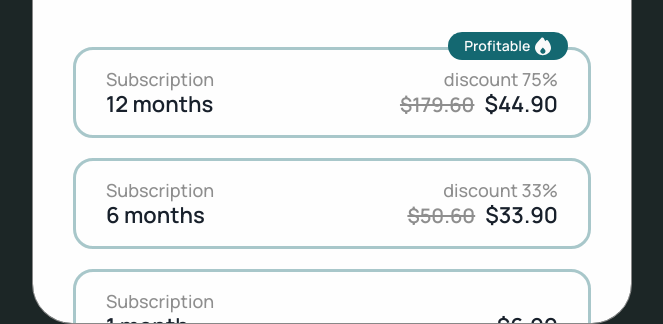
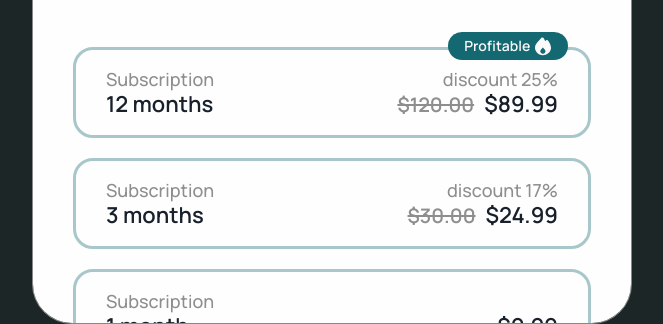
Before and after one commit to D-Danilov1/stripe, a Next.js app: page / in a window 1280 px wide. Shown: the part 476-800 px from the top of the page, without its empty margins (308-971 px from the left). Built offline with nearby package versions, Linux system fonts and the light colour scheme.

Commit message:
change price

```diff
--- a/lang/en.json
+++ b/lang/en.json
@@ -4,9 +4,10 @@
 	"Profitable": "Profitable",
 	"Subscription": "Subscription",
 	"12 months": "12 months",
-	"6 months": "6 months",
+	"3 months": "3 months",
 	"1 month": "1 month",
-	"discount 75%": "discount 75%",
+	"discount 17%": "discount 17%",
+	"discount 25%": "discount 25%",
 	"discount 33%": "discount 33%",
 	"Payment NEXT App": "Payment NEXT App",
 	"Something went wrong.": "Something went wrong.",
@@ -18,11 +19,11 @@
 	"Go to the payment": "Go to the payment",
 	"Thanks for the payment!": "Thanks for the payment!",
 	"Subscribe": "Subscribe",
-	"$360": "$179.60",
-	"$44.90": "$44.90",
-	"$49": "$50.60",
-	"$33.90": "$33.90",
-	"$6.90": "$6.90",
+	"1 month price": "$9.99",
+	"3 months price": "$24.99",
+	"3 months price discount": "$30.00",
+	"12 months price": "$89.99",
+	"12 months price discount": "$120.00",
 	"We are on Google Play": "We are on Google Play",
 	"We are on App Store": "We are on App Store",
 	"or": "or",
--- a/lang/ru.json
+++ b/lang/ru.json
@@ -4,9 +4,10 @@
 	"Profitable": "Выгодно",
 	"Subscription": "Подписка",
 	"12 months": "12 месяцев",
-	"6 months": "6 месяцев",
+	"3 months": "3 месяца",
 	"1 month": "1 месяц",
-	"discount 75%": "скидка 75%",
+	"discount 17%": "скидка 17%",
+	"discount 25%": "скидка 25%",
 	"discount 33%": "скидка 33%",
 	"Payment NEXT App": "Оплата NEXT App",
 	"Something went wrong.": "Что-то пошло не так.",
@@ -18,11 +19,11 @@
 	"Go to the payment": "Перейти к оплате",
 	"Thanks for the payment!": "Спасибо за оплату!",
 	"Subscribe": "Подписаться",
-	"$360": "15.960р",
-	"$44.90": "3990р",
-	"$49": "4.599р",
-	"$33.90": "2.990р",
-	"$6.90": "599р",
+	"1 month price": "990₽",
+	"3 months price": "2.490₽",
+	"3 months price discount": "3.000₽",
+	"12 months price": "7.990₽",
+	"12 months price discount": "12.000₽",
 	"We are on Google Play": "Мы в Google Play",
 	"We are on App Store": "Мы в App Store",
 	"or": "или",
--- a/src/home/Home.tsx
+++ b/src/home/Home.tsx
@@ -7,12 +7,12 @@ import { useRouter } from "next/router"
 import Cookies from "js-cookie"
 import Arrow from "../assets/Arrow.svg"
 
-const price12R = "3990"
-const price6R = "2990"
-const priceR = "599"
-const price12 = "44.90"
-const price6 = "33.90"
-const price = "6.99"
+const price12R = "7990"
+const price3R = "2490"
+const priceR = "990"
+const price12 = "89.99"
+const price3 = "24.99"
+const price = "9.99"
 
 const Home = () => {
 	const { locale, push } = useRouter()
@@ -23,8 +23,8 @@ const Home = () => {
 			if (amount === price12) {
 				await Cookies.set("amount", price12R)
 			}
-			if (amount === price6) {
-				await Cookies.set("amount", price6R)
+			if (amount === price3) {
+				await Cookies.set("amount", price3R)
 			}
 			if (amount === price) {
 				await Cookies.set("amount", priceR)
@@ -39,8 +39,8 @@ const Home = () => {
 			if (amount == price12) {
 				await Cookies.set("amount", price12)
 			}
-			if (amount == price6) {
-				await Cookies.set("amount", price6)
+			if (amount == price3) {
+				await Cookies.set("amount", price3)
 			}
 			if (amount == price) {
 				await Cookies.set("amount", price)
@@ -64,8 +64,8 @@ const Home = () => {
 		if (amount === price12) {
 			await Cookies.set("amount", price12R)
 		}
-		if (amount === price6) {
-			await Cookies.set("amount", price6R)
+		if (amount === price3) {
+			await Cookies.set("amount", price3R)
 		}
 		if (amount === price) {
 			await Cookies.set("amount", priceR)
@@ -79,8 +79,8 @@ const Home = () => {
 		if (amount === price12R) {
 			await Cookies.set("amount", price12)
 		}
-		if (amount === price6R) {
-			await Cookies.set("amount", price6)
+		if (amount === price3R) {
+			await Cookies.set("amount", price3)
 		}
 		if (amount === priceR) {
 			await Cookies.set("amount", price)
@@ -132,26 +132,26 @@ const Home = () => {
 									<p className={styles.box__subtitle}>{t("12 months")}</p>
 								</div>
 								<div>
-									<p className={styles.box__title}>{t("discount 75%")}</p>
+									<p className={styles.box__title}>{locale == 'en' ? t("discount 25%") : t("discount 33%")}</p>
 									<p className={styles.box__subtitle}>
-										<span>{t("$360")}</span>
-										{t("$44.90")}
+										<span>{t("12 months price discount")}</span>
+										{t("12 months price")}
 									</p>
 								</div>
 							</div>
 							<div
 								className={styles.box}
-								onClick={() => handlePayment(price6, "6")}
+								onClick={() => handlePayment(price3, "3")}
 							>
 								<div>
 									<p className={styles.box__title}>{t("Subscription")}</p>
-									<p className={styles.box__subtitle}>{t("6 months")}</p>
+									<p className={styles.box__subtitle}>{t("3 months")}</p>
 								</div>
 								<div>
-									<p className={styles.box__title}>{t("discount 33%")}</p>
+									<p className={styles.box__title}>{t("discount 17%")}</p>
 									<p className={styles.box__subtitle}>
-										<span>{t("$49")}</span>
-										{t("$33.90")}
+										<span>{t("3 months price discount")}</span>
+										{t("3 months price")}
 									</p>
 								</div>
 							</div>
@@ -164,7 +164,7 @@ const Home = () => {
 									<p className={styles.box__subtitle}>{t("1 month")}</p>
 								</div>
 								<div>
-									<p className={styles.box__subtitle}>{t("$6.90")}</p>
+									<p className={styles.box__subtitle}>{t("1 month price")}</p>
 								</div>
 							</div>
 						</div>
```
